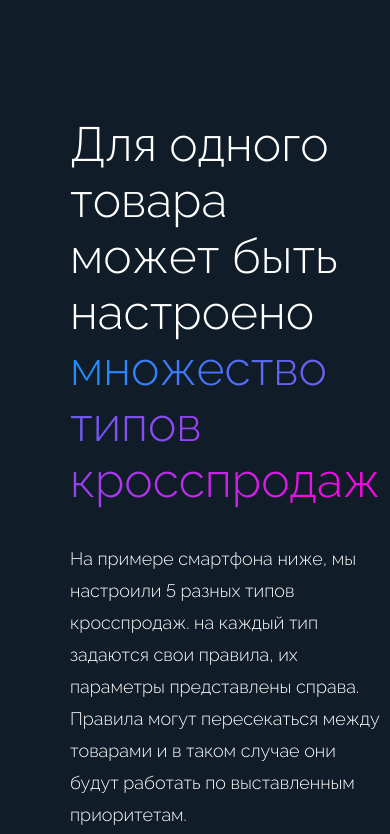
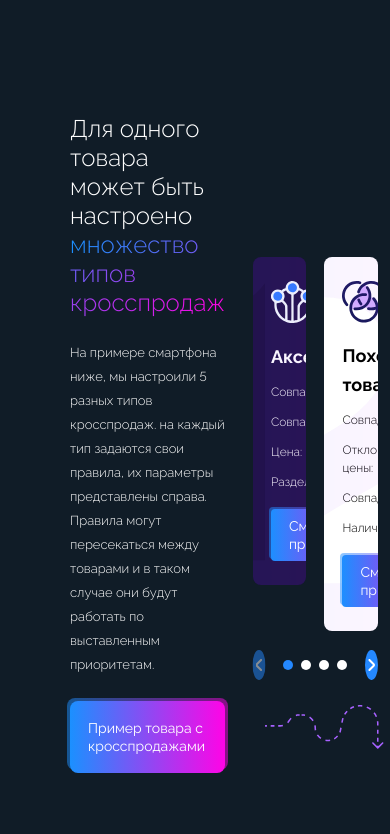
Before and after one commit to Snake911/crossaler, a plain HTML site: page index.html in a window 390 px wide. Shown: the part 640-1474 px from the top of the page. Drawn offline with Linux system fonts and the light colour scheme.

Commit message:
feat: make adaptive for second screen

```diff
--- a/style.css
+++ b/style.css
@@ -861,6 +861,31 @@ a {
       bottom: -18px;
     }
   }
+
+  .many-types {
+    padding-top: 52px;
+    grid-template-columns: 1fr 51%;
+    gap: 80px;
+  }
+
+  .many-types_left h2 {
+    font-size: 36px;
+  }
+
+  .many-types_left p {
+    font-size: 14px;
+    line-height: 25px;
+    max-width: 500px;
+  }
+
+  .many-types_item {
+    padding: 60px 24px;
+    gap: 24px;
+  }
+
+  .many-types_controls {
+    bottom: -84px;
+  }
 }
 
 @media (max-width: 1200px) {
@@ -1116,4 +1141,54 @@ a {
       bottom: -172px;
     }
   }
+
+  .many-types {
+    padding-top: 118px;
+    grid-template-columns: 1fr 50%;
+    gap: 28px;
   }
+
+  .many-types_left {
+    gap: 24px;
+  }
+
+  .many-types_left h2 {
+    font-size: 24px;
+  }
+
+  .many-types_left p {
+    font-size: 13px;
+    line-height: 24px;
+  }
+
+  .button {
+    padding: 18px;
+  }
+
+  .many-types_left .button::after {
+    width: 120px;
+    height: 44px;
+    top: calc(50% - 32px);
+    right: -160px;
+  }
+
+  .many-types_item {
+    padding: 24px 18px;
+    gap: 18px;
+  }
+
+  .many-types_item h3 {
+    font-size: 18px;
+    line-height: 29px;
+  }
+
+  .many-types_item ul {
+    font-size: 12px;
+    line-height: 18px;
+  }
+
+  .many-types_controls {
+    bottom: -49px;
+}
+
+}
```
Lines whose indentation alone changed are shown as unchanged.
